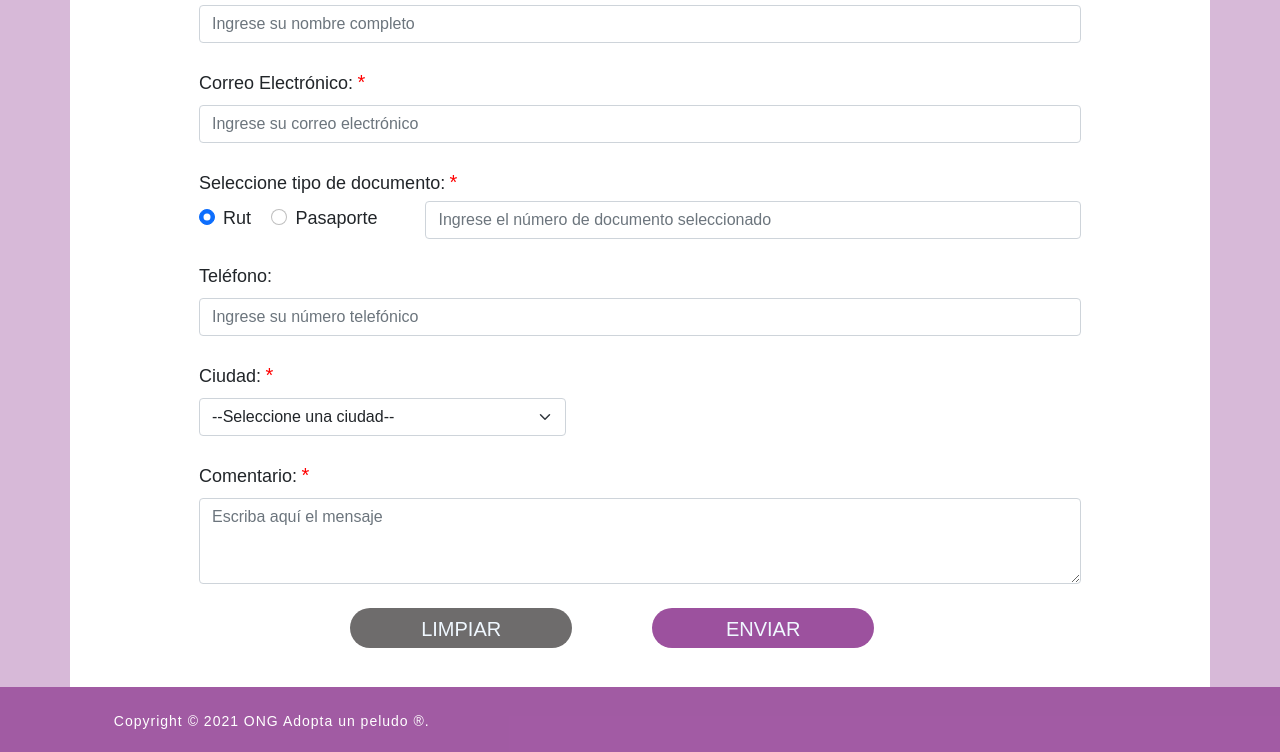
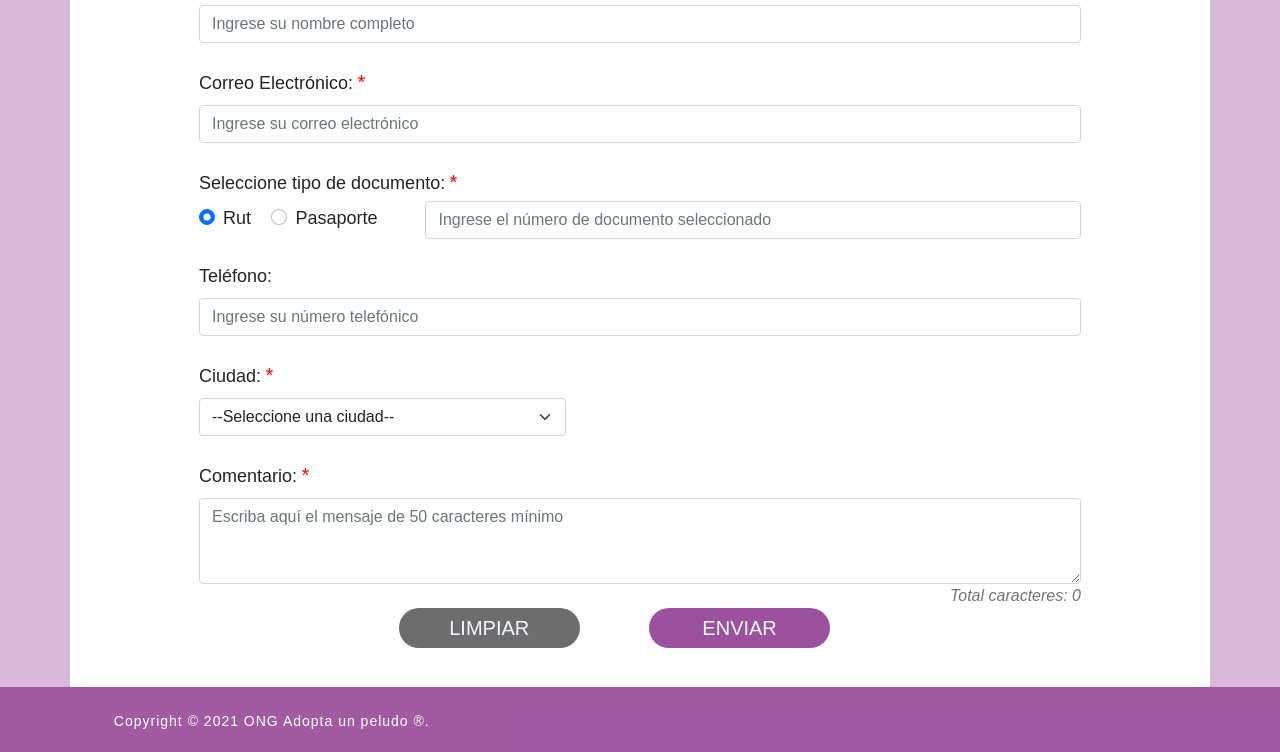
Before and after one commit to MariaBhamondes/1.2.4-Actividad-Formativa-Creaci-n-y-uso-de-las-hojas-de-estilo, a plain HTML site: page views/contacto.html in a window 1280 px wide. Shown: the part 301-1053 px from the top of the page. Drawn offline with Linux system fonts and the light colour scheme.

Commit message:
Agregó funcionalidad a botón limpiar usando jquery + contar caracteres del textarea comentario

```diff
--- a/resource/js/validacion_jQuery_Validate.js
+++ b/resource/js/validacion_jQuery_Validate.js
@@ -1,4 +1,63 @@
-$(document).ready(function(){
+$(document).ready(function () {
+    //Invocar pluguin validate
+    $("#formulario").validate({
+        rules: {
+            //Name de los inputs
+            nombre: {
+                required: true,
+            },
+            correo: {
+                required: true,
+                email: true,
+            },
+            ciudad: {
+                required: true,
+            },
+            comentario: {
+                required: true,
+                minlength: 50,
+            },
+            documento: {
+                required: true,
+                rut: true,
+            }
+        },
+        messages: {
+            nombre: {
+                required: "*Debe ingresar su nombre completo."
+            },
+            correo: {
+                required: "*Debe ingresar su correo electrónico.",
+                email: "*Formato del correo electrónico no es válido."
+            },
+            ciudad: {
+                required: "*Debe seleccionar una ciudad."
+            },
+            comentario: {
+                required: "*Debe redactar un comentario para la ONG.",
+                minlength: "*Debe ingresar al menos 50 caracteres."
+            },
+            documento: {
+                required: "*Debe ingresar su número de documento.",
+                rut: "*Formato del RUT es inválido.",
+            }
+        }
+    });
+
+    //Mostrar largo caracteres ingresados por el textarea
+    var chars = 0;
+    $('#comentario').keyup(function(){
+        chars = $(this).val().length;
+        $('#contador').html("Total caracteres: " + chars);
+    });
+
+    $("#limpiar").click(function(){
+        $("#formulario").validate().resetForm();
+        $('#contador').html("Total caracteres: 0");
+    });
+
+});
+
 //Validar rut
 function validarRut(rut) {
     // variables
@@ -7,30 +66,30 @@ $(document).ready(function(){
     rut = String(rut);
 
     // Despejar Puntos
-        var valor = rut.replace('.','');
+    var valor = rut.replace('.', '');
 
     // Despejar Guión
-        valor = valor.replace('-','');
+    valor = valor.replace('-', '');
 
     // Aislar Cuerpo y Dígito Verificador
-        cuerpo = valor.slice(0,-1);
+    cuerpo = valor.slice(0, -1);
     dv = valor.slice(-1).toUpperCase();
 
     // Formatear RUN
-        rut.value = cuerpo + '-'+ dv
+    rut.value = cuerpo + '-' + dv
 
     //**Para ignorar el formato módulo 11 cuando se selecciona pasaporte */
-        if($('input[name="tipo_documento"]:checked').val() === 'pasaporte'){
+    if ($('input[name="tipo_documento"]:checked').val() === 'pasaporte') {
         return true;
     }
 
     // Si no cumple con el mínimo ej. (n.nnn.nnn)
-        if(cuerpo.length < 7) {
+    if (cuerpo.length < 7) {
         return false;
     }
 
     // Para cada dígito del Cuerpo
-        for(let i = 1; i <= cuerpo.length; i++) {
+    for (let i = 1; i <= cuerpo.length; i++) {
         // Obtener su Producto con el Múltiplo Correspondiente
         index = multiplo * valor.charAt(cuerpo.length - i);
 
@@ -38,10 +97,9 @@ $(document).ready(function(){
         suma = suma + index;
 
         // Consolidar Múltiplo dentro del rango [2,7]
-            if(multiplo < 7) {
+        if (multiplo < 7) {
             multiplo = multiplo + 1;
-            }
-            else {
+        } else {
             multiplo = 2;
         }
     }
@@ -50,11 +108,11 @@ $(document).ready(function(){
     dvEsperado = 11 - (suma % 11);
 
     // Casos Especiales (0 y K)
-        dv = (dv == 'K')?10:dv;
-        dv = (dv == 0)?11:dv;
+    dv = (dv == 'K') ? 10 : dv;
+    dv = (dv == 0) ? 11 : dv;
 
     // Validar que el Cuerpo coincide con su Dígito Verificador
-        if(dvEsperado != dv) {
+    if (dvEsperado != dv) {
         return false;
     }
 
@@ -63,63 +121,7 @@ $(document).ready(function(){
 }
 
 
-
 //Registrar reglas de validacion módulo 11 rut
-    $.validator.addMethod("rut", function(value, element){
+$.validator.addMethod("rut", function (value, element) {
     return validarRut(value);
 });
-
-
-    //Invocar pluguin validate
-    $("#formulario").validate({
-        rules:{
-            //Name de los inputs
-            nombre:{
-                required: true,
-            },
-            correo:{
-                required:true,
-                email: true,
-            },
-            ciudad:{
-                required: true,
-            },
-            comentario:{
-                required: true,
-                minlength: 50,
-            },
-            documento:{
-                required: true,
-                rut: true,
-            }
-        },
-        messages:{
-            nombre:{
-                required: "*Debe ingresar su nombre completo."
-            },
-            correo:{
-                required: "*Debe ingresar su correo electrónico.",
-                email: "*Formato del correo electrónico no es válido."
-            },
-            ciudad:{
-                required: "*Debe seleccionar una ciudad."
-            },
-            comentario:{
-                required: "*Debe redactar un comentario para la ONG.",
-                minlength: "*Debe ingresar al menos 50 caracteres."
-            },
-            documento:{
-                required: "*Debe ingresar su número de documento.",
-                rut: "*Formato del RUT es inválido.",
-            }
-        }
-    });
-
-    //Crear método para mostrar largo
-
-    $("#limpiar").click(function() {
-        $("#formulario").validate().resetForm();
-    });
-
-
-});
--- a/resource/style/styles.css
+++ b/resource/style/styles.css
@@ -260,7 +260,6 @@ button:focus{
 }
 
 
-
 .detalles{
     margin-left: 1%;
     margin-right: 1%;
@@ -291,6 +290,7 @@ hr{
 }
 
 .error{
+    border-color: red;
     color: red;
     font-size: 15px;
 }
@@ -335,3 +335,9 @@ label{
     font-size: 15px;
     color: red;
 }
+
+.contador {
+    float: right;
+    color: #757373;
+    font-style: italic;
+}
--- a/views/contacto.html
+++ b/views/contacto.html
@@ -152,7 +152,7 @@
                             <div class="col-md-5">
                                 <label for="ciudad" class="form-label">Ciudad:</label>
                                 <label class="obligatorio">*</label> <br>
-                                <select class="form-select select" id="ciudad" name="ciudad" onblur="validaCampo('ciudad')">
+                                <select class="form-select select" id="ciudad" name="ciudad">
                                     <option selected value="">--Seleccione una ciudad--</option>
                                     <option value="Santiago">Santiago</option>
                                     <option value="Melipilla">Melipilla</option>
@@ -169,15 +169,15 @@
                             <div class="form-group">
                                 <label for="comentario" class="form-label">Comentario:</label>
                                 <label class="obligatorio">*</label>
-                                <textarea class="form-control textarea" id="comentario" name="comentario" rows="3" placeholder="Escriba aquí el mensaje"></textarea>
-                                <span class="largo-comentario"></span>
+                                <textarea class="form-control textarea" id="comentario" name="comentario" rows="3" placeholder="Escriba aquí el mensaje de 50 caracteres mínimo" minlength="50"></textarea>
+                                <p class="contador" id="contador">Total caracteres: 0</p>
                             </div>
 
                             <!--Botones-->
                             <div class="row mt-4">
-                                <div class="col-1 col-lg-2"></div>
+                                <div class="col-1 col-lg-3"></div>
                                 <div class="col-5 col-lg-4">
-                                    <button type="reset" class="btn cancelar">
+                                    <button type="reset" class="btn cancelar" id="limpiar">
                                         LIMPIAR
                                     </button>
                                 </div>
```
Lines whose indentation alone changed are shown as unchanged.
